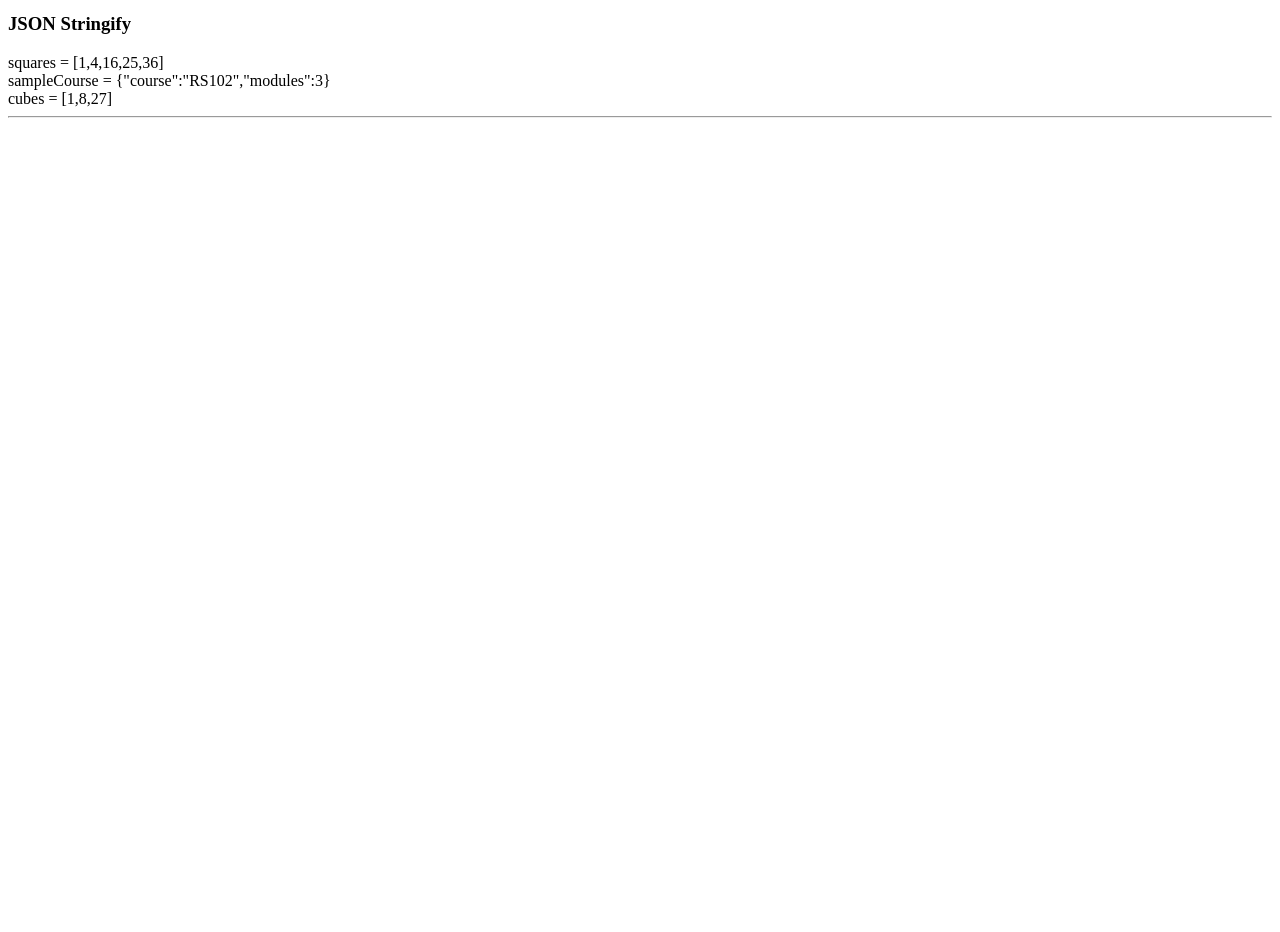
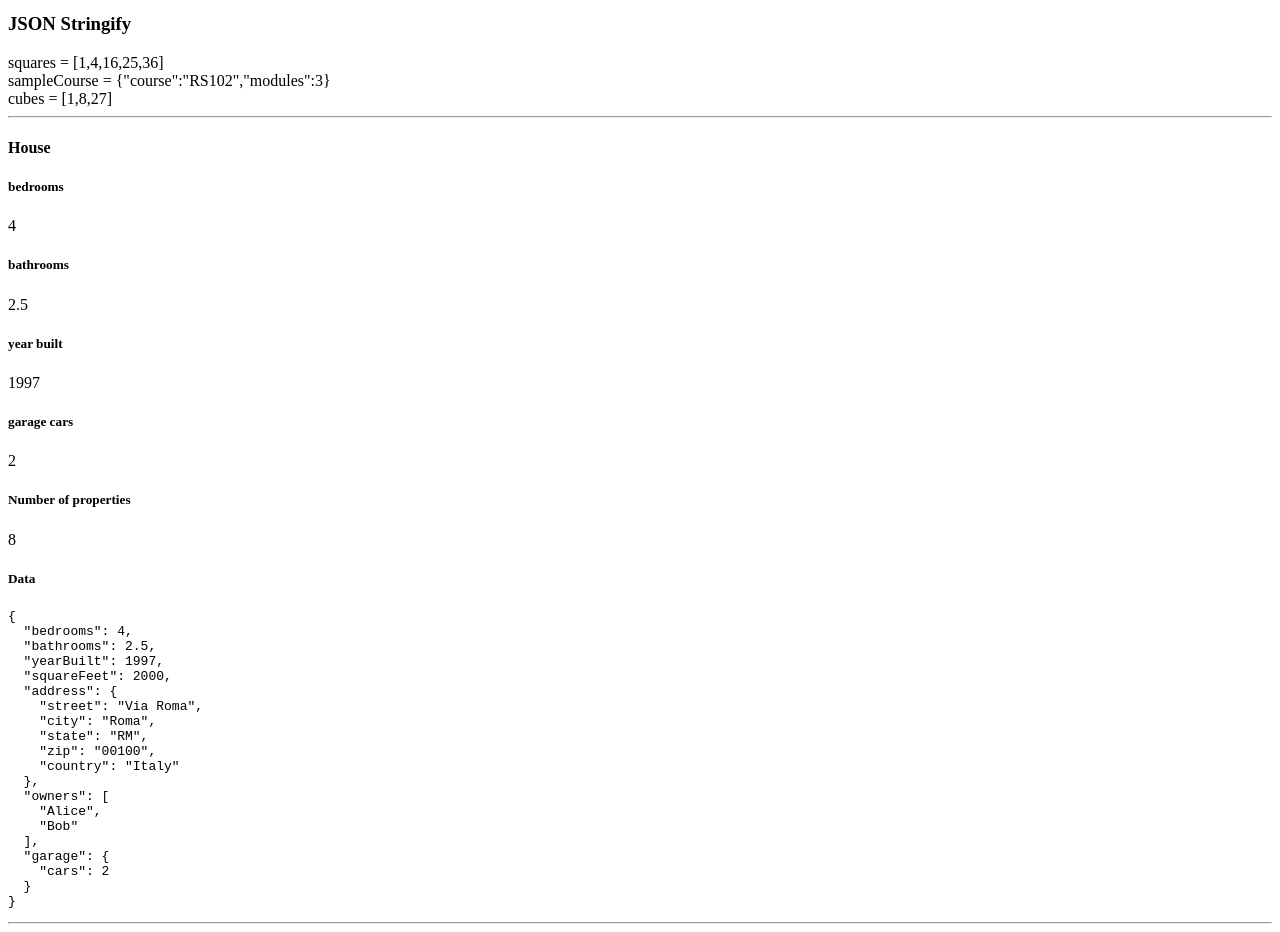
Before and after one commit to pricefy-dotcom/webdev-client, a Next.js app in the folder 2026/fall/webdev/webdev-client/: page /labs/lab3 in a window 1280 px wide. Shown: the part 4060-4992 px from the top of the page. Before the commit the page ends 4186 px from the top, so only its background shows below. Built offline with nearby package versions, Linux system fonts and the light colour scheme.

Commit message:
Lab 3.4.11 JavaScript Objects

```diff
--- /dev/null
+++ b/2026/fall/webdev/webdev-client/app/labs/lab3/House.tsx
@@ -0,0 +1,36 @@
+export default function House() {
+    const house = {
+        bedrooms: 4,
+        bathrooms: 2.5,
+        yearBuilt: 1997,
+        squareFeet: 2000,
+        address: {
+            street: "Via Roma",
+            city: "Roma",
+            state: "RM",
+            zip: "00100",
+            country: "Italy",
+        },
+        owners: ["Alice", "Bob"],
+        garage: { cars: 2 },
+    };
+    console.log(house);
+    return (
+        <div id="wd-house">
+            <h4>House</h4>
+            <h5>bedrooms</h5>
+            {house.bedrooms}
+            <h5>bathrooms</h5>
+            {house.bathrooms}
+            <h5>year built</h5>
+            {house.yearBuilt}
+            <h5>garage cars</h5>
+            {house.garage.cars}
+            <h5>Number of properties</h5>
+            {Object.keys(house).length + 1}
+            <h5>Data</h5>
+            <pre>{JSON.stringify(house, null, 2)}</pre>
+            <hr />
+        </div>
+    )
+}
--- a/2026/fall/webdev/webdev-client/app/labs/lab3/page.tsx
+++ b/2026/fall/webdev/webdev-client/app/labs/lab3/page.tsx
@@ -21,6 +21,7 @@ import FilterFunction from "./FilterFunction";
 import IncludesSomeEvery from "./IncludesSomeEvery";
 import ReduceFunction from "./ReduceFunction";
 import JsonStringify from "./JsonStringify";
+import House from "./House";
 
 export default function Lab3() {
     return (
@@ -49,6 +50,7 @@ export default function Lab3() {
             <IncludesSomeEvery />
             <ReduceFunction />
             <JsonStringify />
+            <House />
         </div>
     );
 }
```
